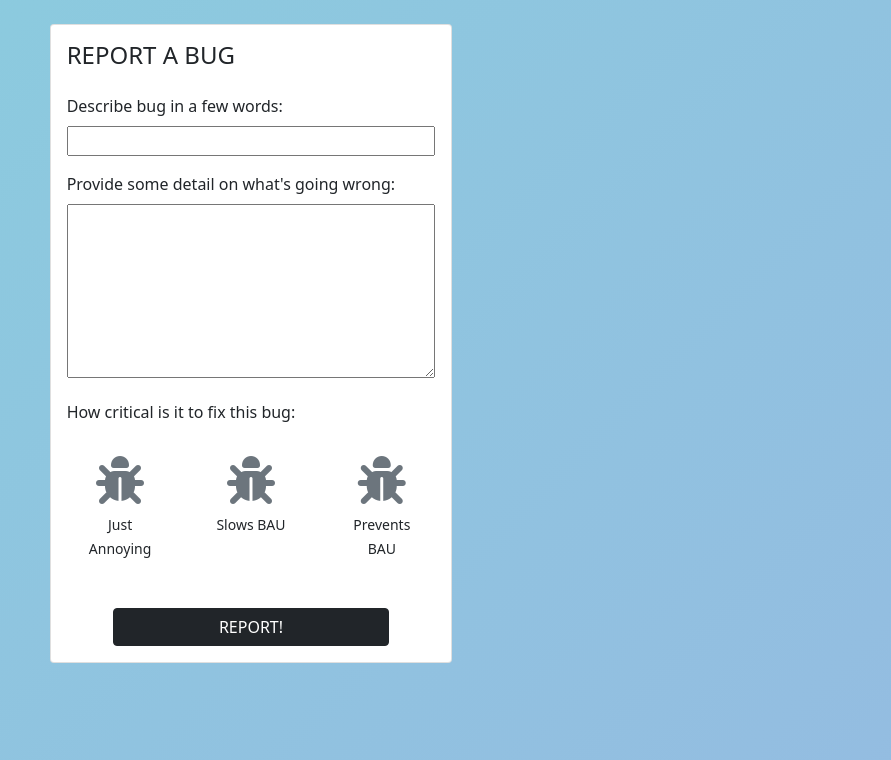
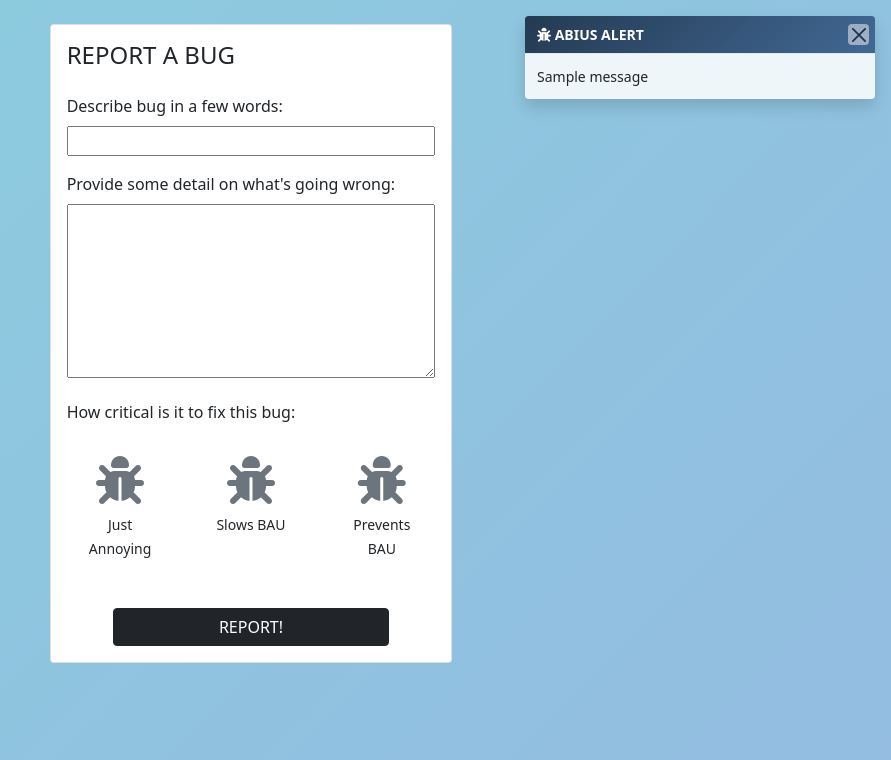
Before and after one commit to devmegan/abius, a Django app: page /bugs/report_bug in a window 1280 px wide. Shown: the part 48-808 px from the top of the page, without its empty margins (389-1280 px from the left). Run offline with Django 3.2, Linux system fonts and the light colour scheme; tables that the repository leaves empty hold one stand-in row (values such as "Sample post"); one stand-in notice (Sample message) is shown; some libraries are stand-ins or nearby versions.

Commit message:
add toasts for django messages

```diff
--- a/templates/base.html
+++ b/templates/base.html
@@ -18,7 +18,15 @@
             <i class="fas fa-bug"></i><b> ABIUS</b>
         </a>
         {% if user.is_authenticated %}
-        <a class="ms-auto link-silver text-uppercase text-decoration-none" href="{% url 'bugs' %}">All Bugs</a>
+        {% if user.is_staff %}
+        <a class="ms-auto link-silver text-uppercase text-decoration-none" href="{% url 'bugs' %}">
+            All Bugs
+        </a>
+        {% else %}
+        <a class="ms-auto link-silver text-uppercase text-decoration-none" href="{% url 'report_bug' %}">
+            Report Bug
+        </a>
+        {% endif %}
         <a href="{% url 'account_logout' %}" class="text-decoration-none link-silver">
             <i class="fas fa-sign-out-alt ms-3 fa-lg"></i>
         </a>
@@ -28,11 +36,30 @@
         </a>
         {% endif %}
     </nav>
-    <section id="main-container" class="brand-bg particles-js">
+    <section id="main-container" class="brand-bg">
+    {% if messages %}
+    <div class="toast-container position-absolute top-10 end-0 p-3">
+    {% for message in messages %}
+    <div class="toast show border-0" role="alert" aria-live="assertive" aria-atomic="true" data-bs-autohide="false">
+        <div class="toast-header bg-toast-header">
+          <strong class="me-auto text-white text-uppercase"><i class="fas fa-bug"></i> Abius Alert</strong>
+          <button type="button" class="btn-close text-white bg-light" data-bs-dismiss="toast" aria-label="Close"></button>
+        </div>
+        <div class="toast-body">
+            {{ message }}
+        </div>
+      </div>
+    {% endfor %}
+    </div>
+    {% endif %}
     {% block content %}
     {% endblock %}
     </section>
     <script>
+        // initialise toast close btn
+        $(".btn-close").click(function(){
+            $(".toast").hide()
+        })
         $(".report-bug-mtrigger").click(function(){
             bugId = $(this).attr('id').split("-")[0] + "Bug"
             setModalBugRadios(bugId)
@@ -81,6 +108,11 @@
             background-color: #9eabe4;
             background-image: linear-gradient(315deg, #9eabe4 0%, #77eed8 74%);
         }
+        .bg-toast-header {
+            background-color: #8390c7;
+            background-image: linear-gradient(315deg, #416894
+ 0%, #243A52 100%);
+        }
         #main-container {
             min-height: 95vh;
         }
```
